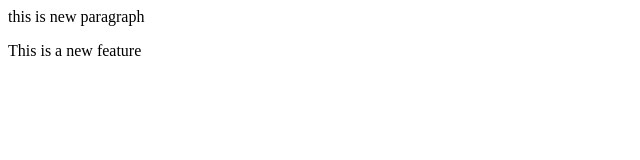
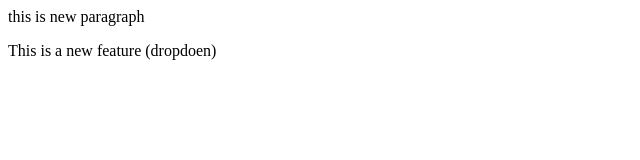
Before and after one commit to Repo-Rover/LocalRepo, a plain HTML site: page index.html in a window 1280 px wide. Shown: the full height of the page, 0-640 px from the left. Drawn offline with Linux system fonts and the light colour scheme.

```diff
--- a/index.html
+++ b/index.html
@@ -1,2 +1,2 @@
 <p>this is new paragraph</p>
-<p>This is a new feature</p>
+<p>This is a new feature (dropdoen)</p>
```
